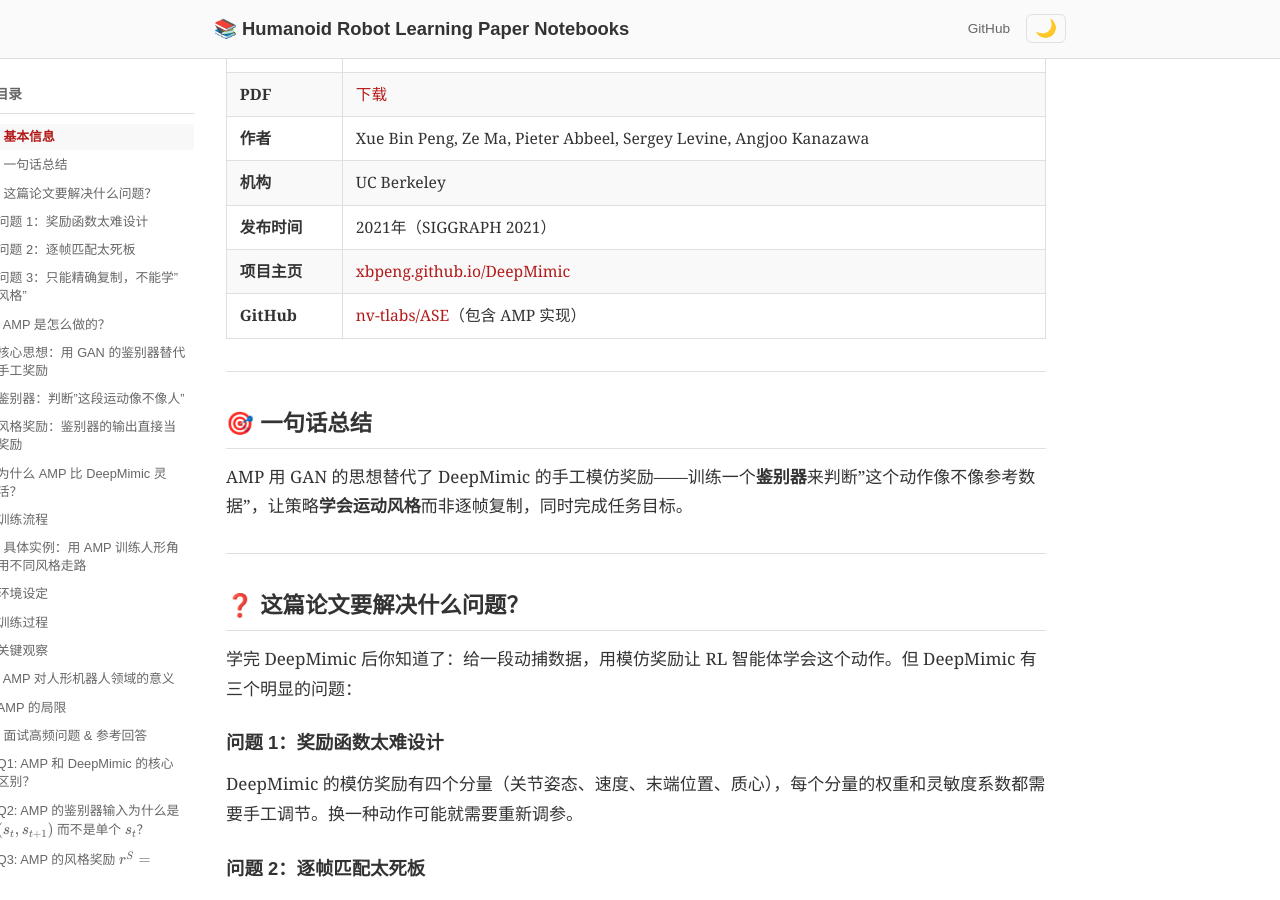
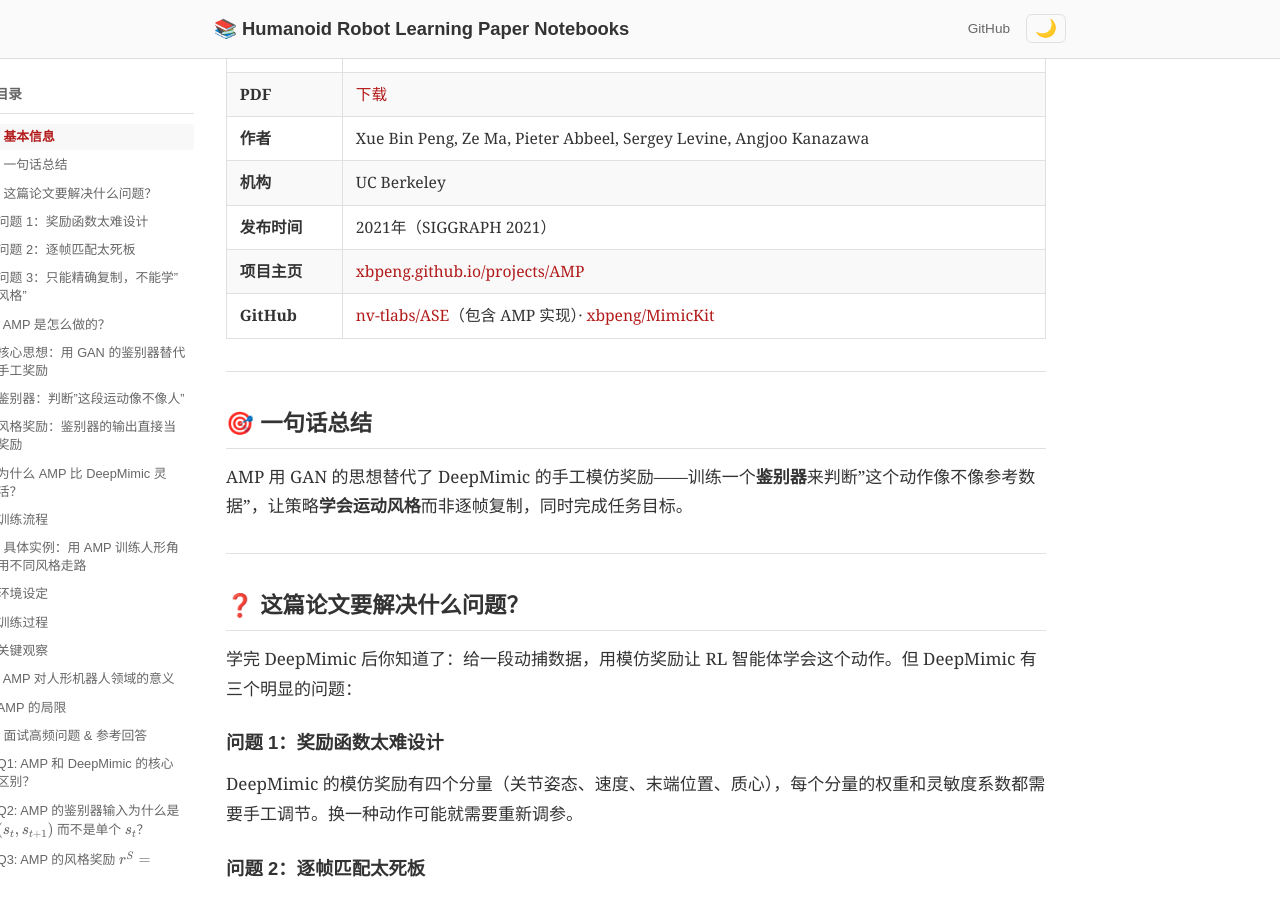
Before and after one commit to ImChong/Humanoid_Robot_Learning_Paper_Notebooks, a Jekyll site: the page built from papers/01_Foundational_RL/AMP_Adversarial_Motion_Priors_for_Stylized_Physics-Based_Character_Control/AMP_Adversarial_Motion_Priors_for_Stylized_Physics-Based_Character_Control.md, in a window 1280 px wide and 900 px high, scrolled down 522 px. Built offline with Jekyll 4.4.1, drawn with Linux system fonts in a browser that asks for light colours.

Commit message:
fix: 修正AMP项目主页显示名称，AMP和DeepMimic笔记添加MimicKit GitHub链接

```diff
--- a/papers/01_Foundational_RL/AMP_Adversarial_Motion_Priors_for_Stylized_Physics-Based_Character_Control/AMP_Adversarial_Motion_Priors_for_Stylized_Physics-Based_Character_Control.md
+++ b/papers/01_Foundational_RL/AMP_Adversarial_Motion_Priors_for_Stylized_Physics-Based_Character_Control/AMP_Adversarial_Motion_Priors_for_Stylized_Physics-Based_Character_Control.md
@@ -21,8 +21,8 @@ category: "Foundational RL"
 | **作者** | Xue Bin Peng, Ze Ma, Pieter Abbeel, Sergey Levine, Angjoo Kanazawa |
 | **机构** | UC Berkeley |
 | **发布时间** | 2021年（SIGGRAPH 2021） |
-| **项目主页** | [xbpeng.github.io/DeepMimic](https://xbpeng.github.io/projects/AMP/) |
-| **GitHub** | [nv-tlabs/ASE](https://github.com/nv-tlabs/ASE)（包含 AMP 实现） |
+| **项目主页** | [xbpeng.github.io/projects/AMP](https://xbpeng.github.io/projects/AMP/) |
+| **GitHub** | [nv-tlabs/ASE](https://github.com/nv-tlabs/ASE)（包含 AMP 实现）· [xbpeng/MimicKit](https://github.com/xbpeng/MimicKit) |
 
 ---
 
```
Also changed, not shown: papers/01_Foundational_RL/DeepMimic_Example-Guided_Deep_RL_of_Physics-Based_Character_Skills/DeepMimic_Example-Guided_Deep_RL_of_Physics-Based_Character_Skills.md (+1 -0 lines).
